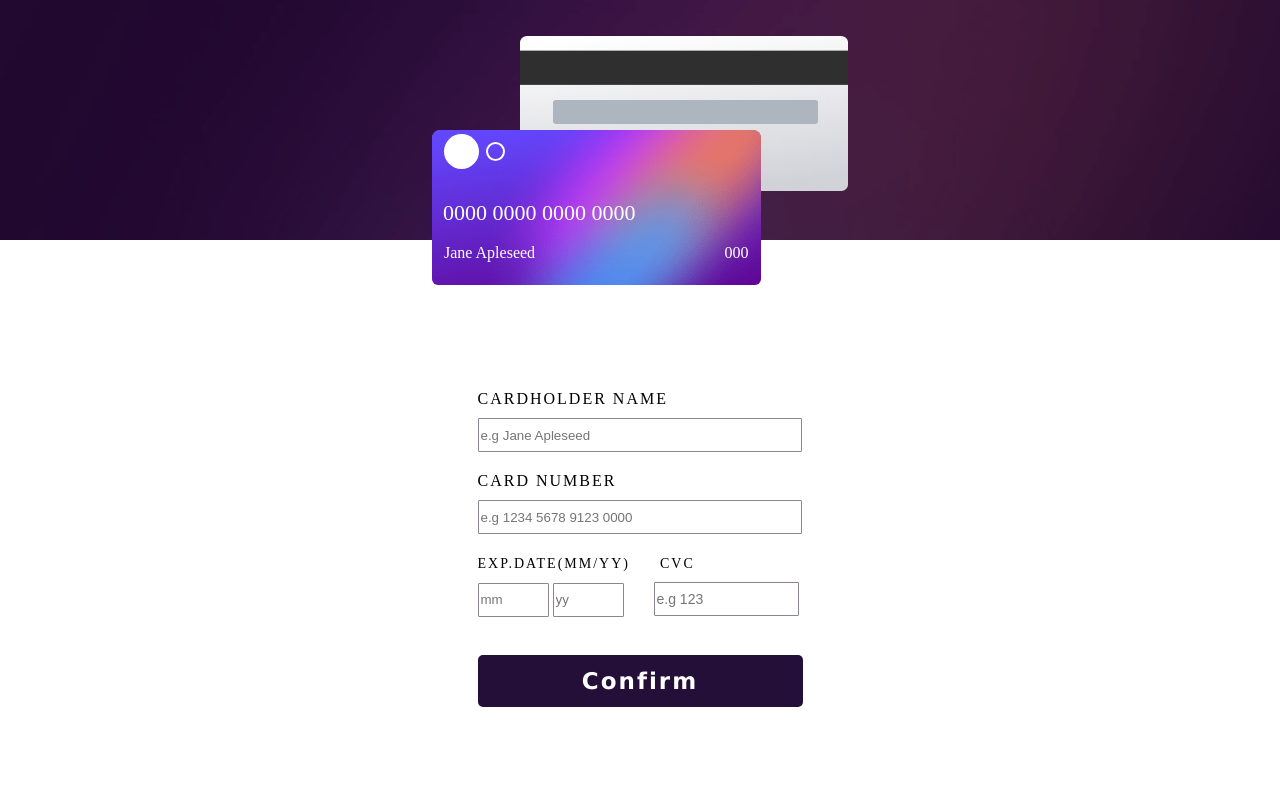
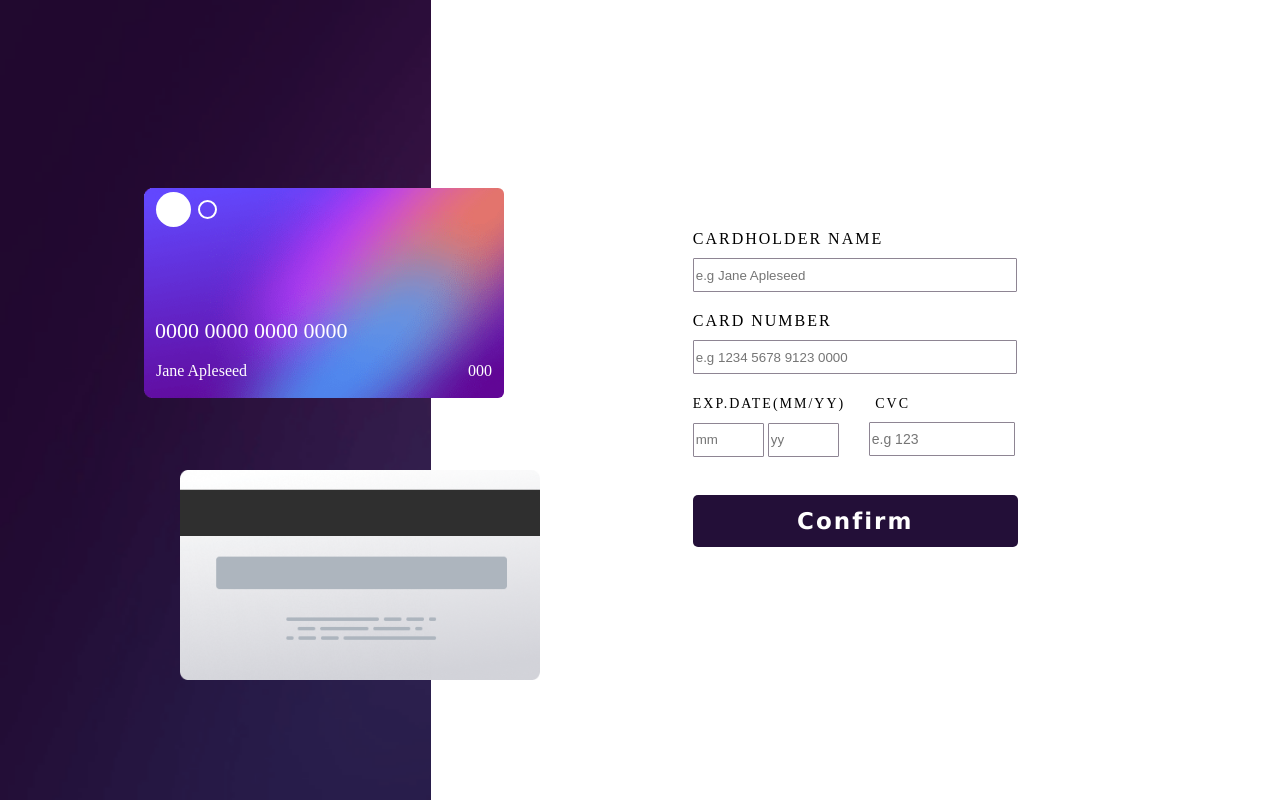
Before and after one commit to asadmash/13.Interactive-card-design, a plain HTML site: page index.html in a window 1280 px wide. Drawn offline with Linux system fonts and the light colour scheme; a web font is replaced by a local one.

Commit message:
styling completed

```diff
--- a/css/_responsive.scss
+++ b/css/_responsive.scss
@@ -0,0 +1,66 @@
+@media (min-width: 1024px) {
+  .container {
+    flex-direction: row;
+  }
+  .banner {
+    width: 35%;
+    height: 100vh;
+    position: relative;
+  }
+
+  #card-holder {
+    position: absolute;
+#card-front {
+        width: 80%;
+        height: 210px;
+        top: 188px;
+        left: 18%;
+        z-index: 2;
+        max-width: 388px;
+
+        #circle {
+            margin-bottom: 94px;
+        }
+      }
+    #card-back {
+      max-width: 388px;
+      height: 210px;
+      top: 470px;
+      left: 26%;
+      width: 80%;
+    }
+  }
+  .form-holder {
+    padding: 230px 0 30px;
+
+    width: 65%;
+  }
+}
+
+
+@media (min-width: 1200px) {
+   #card-holder #card-front {
+    left: 32%;
+    }
+    #card-holder #card-back {
+        left: 40%;
+    }
+}
+
+@media (min-width: 1400px) {
+    #card-holder #card-front {
+        left: 60%;
+    }
+    #card-holder #card-back {
+        left: 75%;
+    }
+}
+
+@media (min-width: 1630px) {
+    #card-holder #card-front {
+        left: 80%;
+    }
+    #card-holder #card-back {
+        left: 95%;
+    }
+}
--- a/css/style.scss
+++ b/css/style.scss
@@ -9,7 +9,7 @@
 
 // files import
 @import "variables";
-@import "responsive";
+
 
 /* Chrome, Safari, Edge, Opera */
 input::-webkit-outer-spin-button,
@@ -118,6 +118,7 @@ margin-top: 6px;
   }
 }
 
+
 // FORM-HOLDER SECTION
 .form-holder {
   padding: 150px 0 30px;
@@ -186,3 +187,7 @@ input:focus {
     }
   }
 }
+
+
+//MEDIA QUERIES
+@import "responsive";
```
Also changed, not shown: css/style.css, 1 other file.
